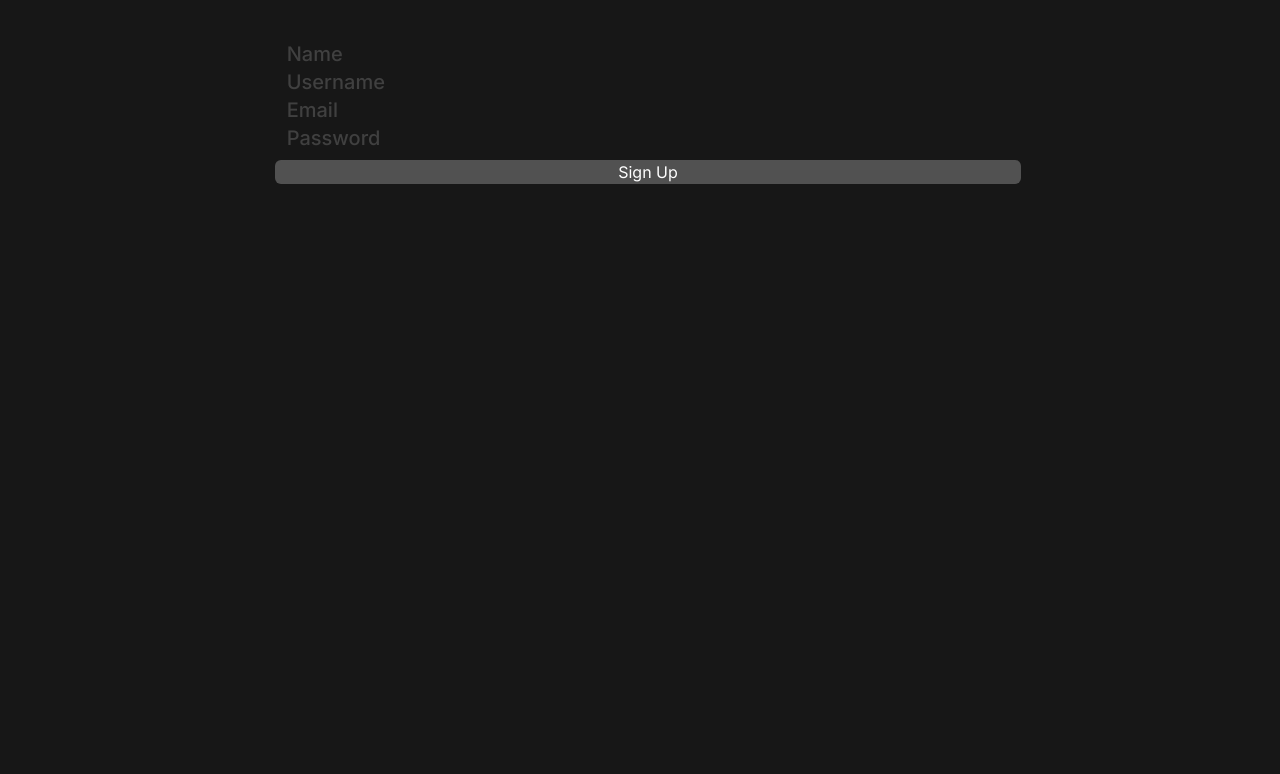
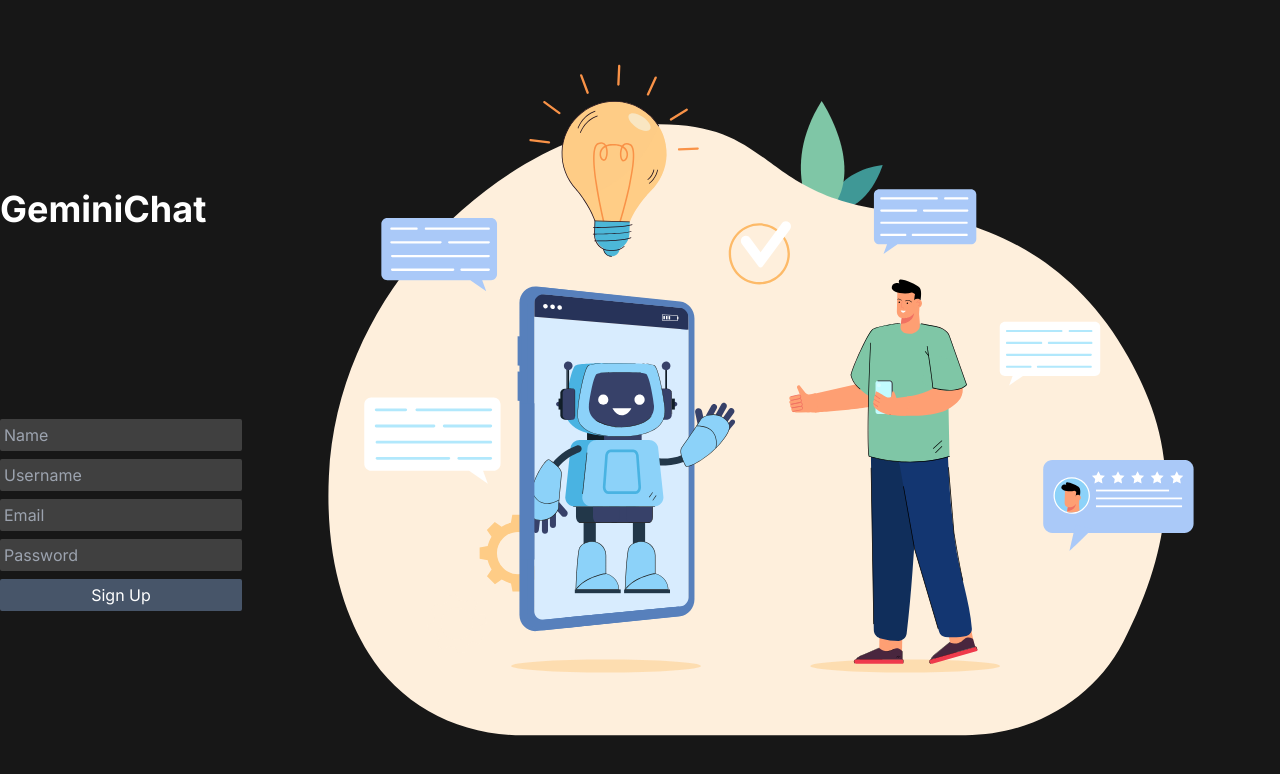
Before and after one commit to Krish-Na-Pal/GeminiChat_v_1.0.0, a React (Vite) app: page /sign-up in a window 1280 px wide. Shown: the top 774 px of the page. Built offline with nearby package versions, Linux system fonts and the light colour scheme; no server answers.

Commit message:
build: Auth added

```diff
--- a/src/_auth/AuthLayout.jsx
+++ b/src/_auth/AuthLayout.jsx
@@ -1,4 +1,5 @@
 import { Outlet, Navigate } from "react-router"
+
 
 const AuthLayout = () => {
     const isAuthenticated = false;
@@ -8,8 +9,20 @@ const AuthLayout = () => {
             <Navigate to="/" />
         ):(
                 <section
-                    className="flex flex-1 justify-center items-center flex-col py-10">
-                    <Outlet />
+                    className="flex justify-evenly">
+                    <div className="flex flex-col justify-evenly">
+                      <h1 className="text-4xl font-bold">GeminiChat</h1>
+                      <div className="">
+                        <Outlet />
+                      </div>
+                    </div>
+                    <div>
+                      <img
+                        src="/assets/images/logo.svg"
+                        alt="logo"
+                        className=" h-screen rounded-xl"
+                      />
+                    </div>
                 </section>
         )}
     </>
--- a/src/_auth/forms/Signin.jsx
+++ b/src/_auth/forms/Signin.jsx
@@ -5,11 +5,12 @@ import { useNavigate } from 'react-router-dom';
 const Signin = () => {
   const [email, setEmail] = useState('');
   const [password, setPassword] = useState('');
-  const isLoading = false;
+  const [isLoading, setIsLoading] = useState(false);
   const navigate = useNavigate();
 
   const handleSubmit = async (e) => {
     e.preventDefault();
+    setIsLoading(true);
     try {
       const response = await fetch("https://geminichatserver.cyclic.app/api/login",{
         method: 'POST',
@@ -26,6 +27,7 @@ const Signin = () => {
 
       localStorage.setItem('token', data.user);
       toast.success("Login Successfull");
+      setIsLoading(false);
       navigate("/");
     } catch (e) {
       if(e.ServerError){
@@ -40,7 +42,7 @@ const Signin = () => {
     <>
       <form
         onSubmit={handleSubmit}
-        className=" w-7/12"
+        className="grid gap-2"
       >
         <input
             type='email'
@@ -49,7 +51,7 @@ const Signin = () => {
             onChange={(e) => {setEmail(e.target.value)}}
             placeholder='Email'
             autoComplete="off"
-            className="bg-tertiary w-full py-0 px-5 bg-transparent placeholder:text-neutral-700 text-xl rounded-lg outline-none border-none font-medium"
+            className="p-1 rounded-sm bg-neutral-700"
             required
           />
         <input
@@ -60,13 +62,13 @@ const Signin = () => {
             placeholder='Password'
             autoComplete="off"
             pattern="^(?=.*\d)(?=.*[a-z])(?=.*[A-Z]).{8,}$"
-            className="bg-tertiary w-full py-0 px-5 bg-transparent placeholder:text-neutral-700 text-xl rounded-lg outline-none border-none font-medium"
+            className="p-1 rounded-sm bg-neutral-700"
             title="Password must contain at least 8 characters, including one uppercase letter, one lowercase letter, and one digit."
             required
           />
           <button
             type='submit'
-            className="bg-tertiary flex justify-center items-center w-full rounded-md m-2 bg-opacity-25 bg-white"
+            className=" bg-slate-600 p-1 rounded-sm hover:bg-slate-800"
           >
             {isLoading ?
               <p>Loading...</p>:
--- a/src/_auth/forms/Signup.jsx
+++ b/src/_auth/forms/Signup.jsx
@@ -3,6 +3,7 @@ import toast from 'react-hot-toast';
 import { useNavigate } from 'react-router-dom';
 
 const Signup = () => {
+  const [isLoading, setIsLoading] = useState(false);
   const [name, setName] = useState('');
   const [username, setUsername] = useState('');
   const [email, setEmail] = useState('');
@@ -12,9 +13,10 @@ const Signup = () => {
   //Submit handler
   const handleSubmit = async (e) => {
         e.preventDefault();
+        setIsLoading(true);
 
         try {
-          const response = await fetch("https://geminichatserver.cyclic.app/api/register",{
+          const response = await fetch("http://localhost:3001/api/register",{
             method: 'POST',
             headers: {
               'Content-Type': 'application/json'
@@ -32,19 +34,19 @@ const Signup = () => {
           if(!data) throw Error;
 
           toast.success("User registered");
+          setIsLoading(false)
           navigate("/sign-in")
         } catch (error) {
           toast.error("server not responding...");
         }
   }
 
-    const isLoading = false;
   return (
     <>
         <form
         //   ref={formRef}
           onSubmit={handleSubmit}
-          className=" w-7/12"
+          className="grid gap-2"
         >
           <input
             type='text'
@@ -53,7 +55,7 @@ const Signup = () => {
             onChange={(e) => {setName(e.target.value)}}
             placeholder='Name'
             autoComplete="off"
-            className="bg-tertiary w-full py-0 px-5 bg-transparent placeholder:text-neutral-700 text-xl rounded-lg outline-none border-none font-medium"
+            className="p-1 rounded-sm bg-neutral-700"
             required
           />
           <input
@@ -63,7 +65,7 @@ const Signup = () => {
             onChange={(e) => {setUsername(e.target.value)}}
             placeholder='Username'
             autoComplete="off"
-            className="bg-tertiary w-full py-0 px-5 bg-transparent placeholder:text-neutral-700 text-xl rounded-lg outline-none border-none font-medium"
+            className="p-1 rounded-sm bg-neutral-700"
             required
           />
           <input
@@ -73,7 +75,7 @@ const Signup = () => {
             onChange={(e) => {setEmail(e.target.value)}}
             placeholder='Email'
             autoComplete="off"
-            className="bg-tertiary w-full py-0 px-5 bg-transparent placeholder:text-neutral-700 text-xl rounded-lg outline-none border-none font-medium"
+            className="p-1 rounded-sm bg-neutral-700"
             required
           />
           <input
@@ -84,18 +86,17 @@ const Signup = () => {
             placeholder='Password'
             autoComplete="off"
             pattern="^(?=.*\d)(?=.*[a-z])(?=.*[A-Z]).{8,}$"
-            className="bg-tertiary w-full py-0 px-5 bg-transparent placeholder:text-neutral-700 text-xl rounded-lg outline-none border-none font-medium"
+            className="p-1 rounded-sm bg-neutral-700"
             title="Password must contain at least 8 characters, including one uppercase letter, one lowercase letter, and one digit."
             required
           />
           <button
             type='submit'
-            className="bg-tertiary flex justify-center items-center w-full rounded-md m-2 bg-opacity-25 bg-white"
+            className="bg-slate-600 p-1 rounded-sm hover:bg-slate-800"
           >
             {isLoading ?
               <p>Loading...</p>:
               <p>Sign Up</p>
-
             }
           </button>
         </form>
--- a/src/_root/RootLayout.jsx
+++ b/src/_root/RootLayout.jsx
@@ -4,10 +4,12 @@ import Bottombar from '../components/shared/Bottombar'
 import AnsCard from '../components/AnsCard'
 import { useNavigate } from 'react-router-dom'
 import { decodeToken } from 'react-jwt'
+import toast from 'react-hot-toast'
 
 export const RootLayout = () => {
   // const [prompt, setPrompt] = useState();
   const [answers, setAnswers] = useState([]);
+  const [user, setUser] = useState({});
   const navigate = useNavigate();
 
   useEffect(() => {
@@ -19,21 +21,41 @@ export const RootLayout = () => {
         localStorage.removeItem('token');
         navigate('/sign-in');
       }
+      setUser(user);
     }else{
       navigate('/sign-in')
     }
   },[])
 
-  const addAns = (newAnswer) => {
-    setAnswers(prevAnswers => {
-      return [...prevAnswers, newAnswer]
-    });
+  const addAns = async(newAnswer) => {
+    try {
+      const response = await fetch("http://localhost:3001/api/userprompt",{
+        method: 'POST',
+        headers: {
+          'Content-Type': 'application/json'
+        },
+        body: JSON.stringify({
+          user,
+          newAnswer,
+        })
+      })
+      const data = await response.json();
+
+      if(!data) throw Error;
+      toast.success("Data sended...")
+    } catch (error) {
+      toast.error("server not responding...");
+    }finally{
+          setAnswers(prevAnswers => {
+            return [...prevAnswers, newAnswer]
+          });
+    }
   }
 
 
   return (
     <div className='grid'>
-      <Topbar />
+      <Topbar props = {user.username}/>
       <div className='w-full grid justify-items-center pb-20'>
         <div className='mt-20 md:w-7/12 w-11/12'>
               {answers.length == 0?
--- a/src/components/shared/Bottombar.jsx
+++ b/src/components/shared/Bottombar.jsx
@@ -58,7 +58,6 @@ const Bottombar = (props) => {
     setLoading(true);
 
     const promptValue = e.target.prompt.value;
-    console.log(promptValue);
 
     await fetchAnswer(promptValue);
 
--- a/src/components/shared/Topbar.jsx
+++ b/src/components/shared/Topbar.jsx
@@ -1,10 +1,13 @@
-import React from 'react'
+import React, { useState, useEffect } from 'react'
 import { Link } from 'react-router-dom'
 
-const Topbar = () => {
+const Topbar = ({props}) => {
+  const profile = props;
+
+
   return (
     <section className='topbar'>
-        <div className='flex-between py-2 px-5 bg-white font-bold'>
+        <div className='flex-between py-0 px-5 bg-white font-bold'>
             <Link to="/" className="flex gap-0 items-center">
                  <img
                     src="/assets/images/logo.png"
@@ -14,6 +17,21 @@ const Topbar = () => {
                 />
                 <p className='text-4xl text-black h1-semibold'>GeminiChat</p>
             </Link>
+            <div className='flex text-zinc-600 gap-5'>
+              <div className='flex'>
+                {profile}
+              </div>
+              |
+              <button
+                className=' hover:text-gray-400 text-md'
+                onClick={() => {
+                  localStorage.removeItem('token');
+                  location.reload();
+                }}
+              >
+                Logout
+              </button>
+            </div>
         </div>
     </section>
   )
--- a/src/globals.css
+++ b/src/globals.css
@@ -237,7 +237,7 @@
 
   /* Topbar */
   .topbar {
-    @apply h-20 fixed top-0 z-50 bg-dark-4 w-full;
+    @apply h-20 fixed top-0 z-50 w-full;
   }
 
   /* Bottombar */
```
Also changed, not shown: public/assets/images/logo.svg (added).
